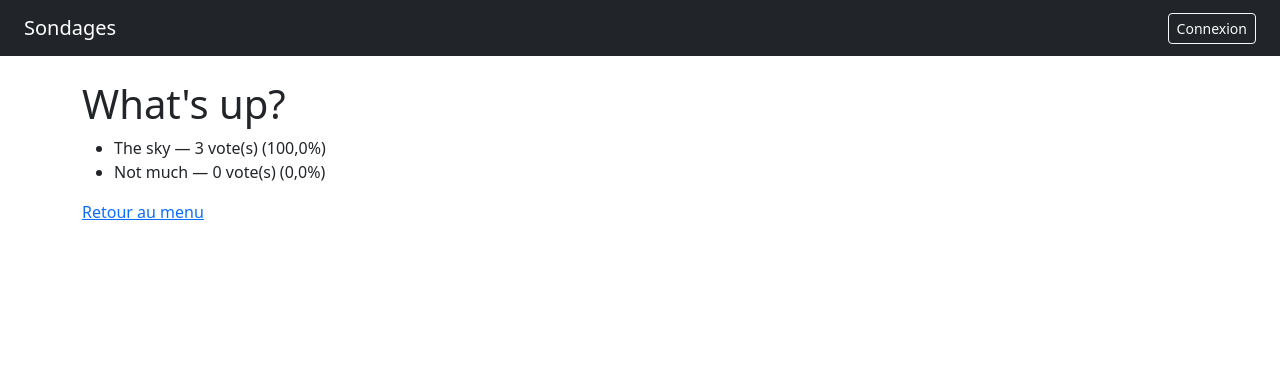
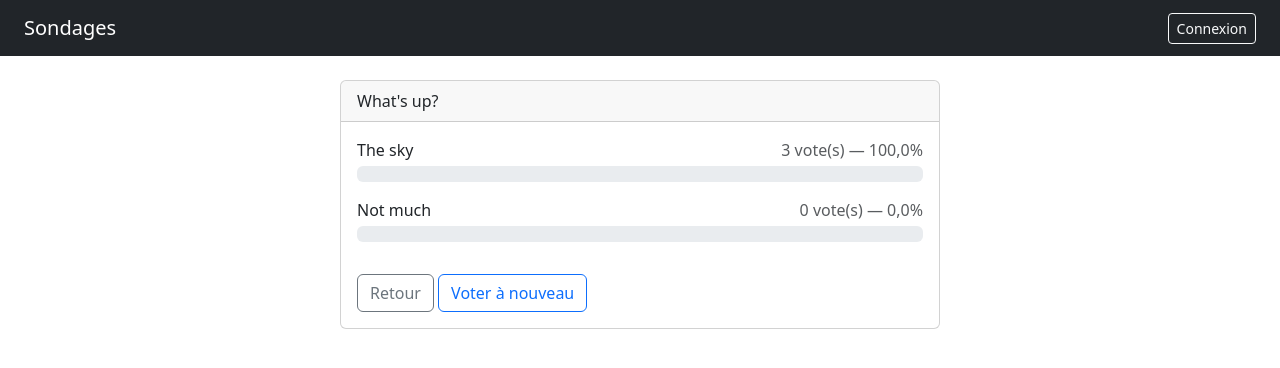
Before and after one commit to john7440/Django-mysite, a Django app: page /polls/1/frequency/ in a window 1280 px wide. Shown: the top 368 px of the page. Run offline with Django 5.2, Linux system fonts and the light colour scheme; data comes from the database, SQL or seed files in the repository.

Commit message:
ahout personnalisation bootstrap de frequency

```diff
--- a/polls/templates/polls/frequency.html
+++ b/polls/templates/polls/frequency.html
@@ -1,13 +1,25 @@
 {% extends 'base.html' %}
+{% block title %}Fréquences — {{ question.question_text }}{% endblock %}
+{% block main %}
+<div class="card mx-auto" style="max-width:600px">
+    <div class="card-header">{{ question.question_text }}</div>
+    <div class="card-body">
+        {% for choice in choices %}
+        <div class="mb-3">
+            <div class="d-flex justify-content-between mb-1">
+                <span>{{ choice.0 }}</span>
+                <span class="text-muted">{{ choice.1 }} vote(s) — {{ choice.2 }}%</span>
+            </div>
+            <div class="progress">
+                <div class="progress-bar bg-primary"
+                     style="width: {{ choice.2 }}%">
+                </div>
+            </div>
+        </div>
+        {% endfor %}
+        <a href="{% url 'polls:all' %}" class="btn btn-outline-secondary mt-3">Retour</a>
+        <a href="{% url 'polls:detail' question.id %}" class="btn btn-outline-primary mt-3">Voter à nouveau</a>
+    </div>
+</div>
 
-{% block title %}Fréquences — {{ question.question_text }}{% endblock %}
-
-{% block main %}
-<h1>{{ question.question_text }}</h1>
-<ul>
-{% for choice in choices %}
-    <li>{{ choice.0 }} — {{ choice.1 }} vote(s) ({{ choice.2 }}%)</li>
-{% endfor %}
-</ul>
-<a href="{% url 'polls:all' %}">Retour au menu</a>
 {% endblock %}
```
